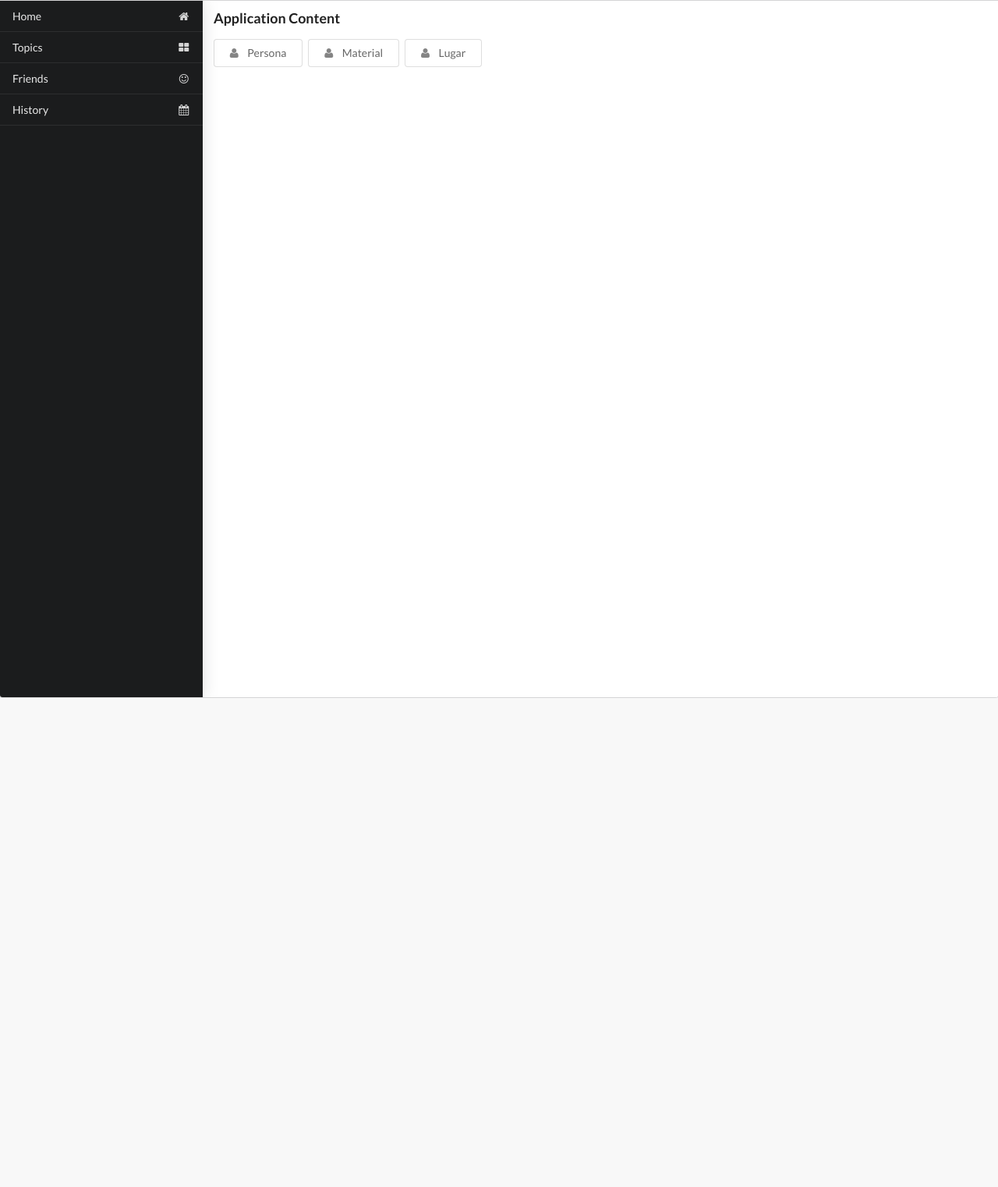
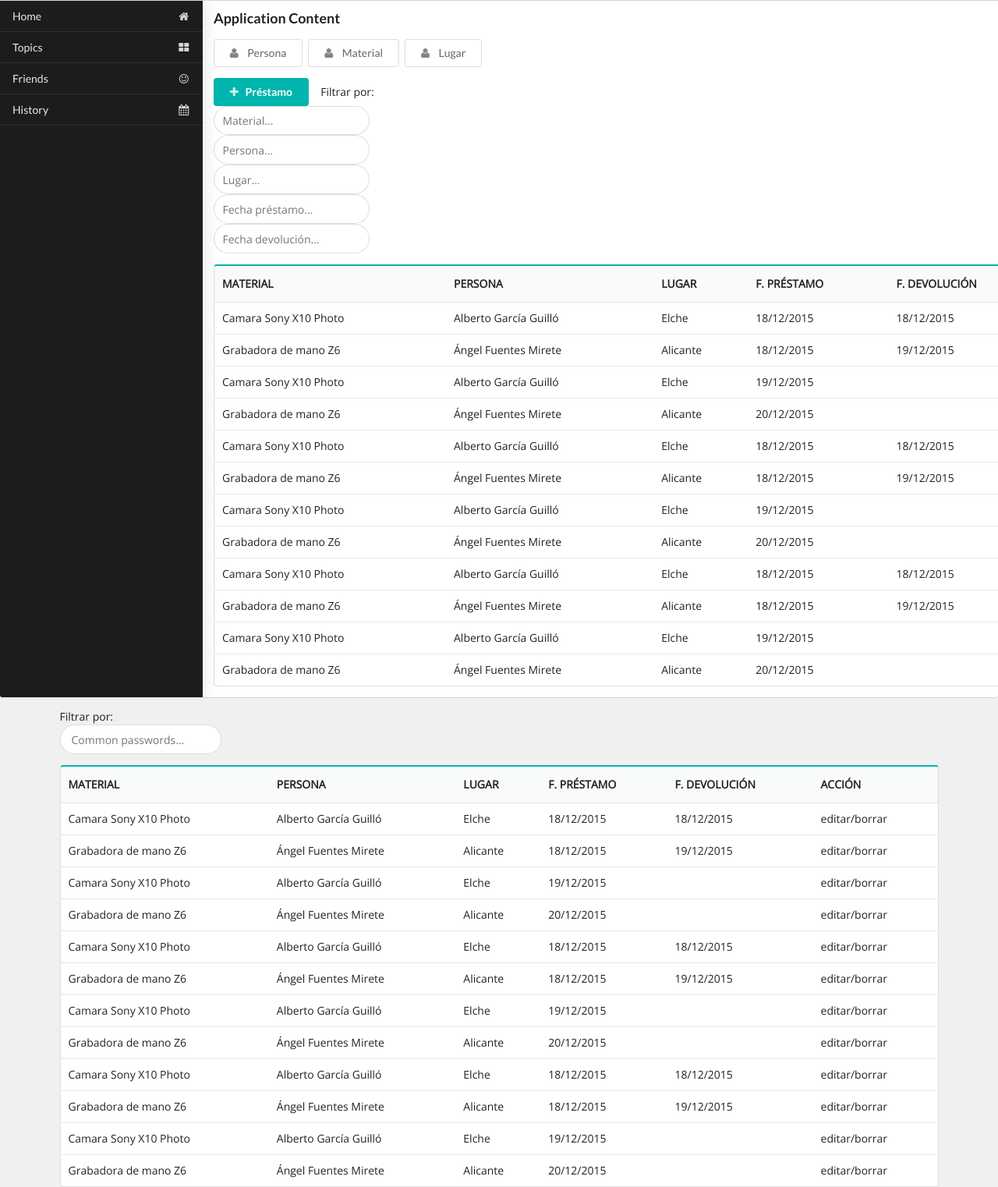
Before and after one commit to manutepowa/Material, a PHP site: page /views/prueba.php in a window 1280 px wide. Shown: the whole page at 78% size. Before the commit the page ends 895 px from the top, so only its background shows below. Run offline with PHP 8.4, Linux system fonts and the light colour scheme; data comes from the database, SQL or seed files in the repository; data that the repository does not hold is empty.

Commit message:
Filters started

```diff
--- a/function/getPrestamo.php
+++ b/function/getPrestamo.php
@@ -9,7 +9,7 @@
 
 	// $search = $_GET['q'];
 
-	$query = "SELECT prestamo.id_prestamo, material.descripcion, persona.nombre, lugar.lugar, prestamo.fecha_prestamo, prestamo.fecha_devolucion FROM material.prestamo, material.material, material.persona, material.lugar WHERE prestamo.id_material = material.id_material AND prestamo.id_persona = persona.id_persona AND prestamo.id_lugar = lugar.id_lugar;";
+	$query = "SELECT prestamo.id_prestamo, material.descripcion, persona.nombre, lugar.lugar, prestamo.fecha_prestamo, prestamo.fecha_devolucion FROM material.prestamo, material.material, material.persona, material.lugar WHERE prestamo.id_material = material.id_material AND prestamo.id_persona = persona.id_persona AND prestamo.id_lugar = lugar.id_lugar ORDER BY prestamo.fecha_prestamo DESC;";
 
 	$row = $conexion->query($query)or die(mysql_error());
 
--- a/site_map/css/style.css
+++ b/site_map/css/style.css
@@ -82,6 +82,7 @@
 .ourColor{
 	background-color: #00B5AD !important;
 	color: white !important;
+	border: 2px solid #00B5AD !important;
 }
 .ourColor:hover{
 	background-color: white !important;
--- /dev/null
+++ b/site_map/js/filter.js
@@ -0,0 +1,17 @@
+$(document).ready(function(){
+	$('.filtros .filtro input').keyup(function(e){
+		var code = e.keyCode || e.which;
+        if (code == '9') return;
+        /* Useful DOM data and selectors */
+        var $input = $(this),
+        inputContent = $input.val().toLowerCase(),
+
+
+
+
+
+        console.log($inputContent);
+
+    });
+
+});
--- a/views/footer.php
+++ b/views/footer.php
@@ -2,6 +2,7 @@
 	<script src="../site_map/js/jquery-1.11.3.min.js"></script>
 	<script src="../site_map/Semantic-UI-CSS-master/semantic.min.js"></script>
 	<script src="../site_map/js/main.js"></script>
+	<script src="../site_map/js/filter.js"></script>
 
 </body>
 </html>
--- a/views/prueba.php
+++ b/views/prueba.php
@@ -141,7 +141,144 @@
             Add Friend
           </button>
       </p> -->
+     <div class="filters">
+    <div class="nprestamo">
+      <button class="ui teal button"><i class="add icon"></i>Préstamo</button>
+      <span>Filtrar por:</span>
+    </div>
+    <div class="filtro">
+      <input class="prompt" type="text" class="form-control" placeholder="Material...">
+      <!-- <div class="results"></div> -->
+    </div>
+    <div class="filtro">
+      <input class="prompt" type="text" class="form-control" placeholder="Persona...">
+      <!-- <div class="results"></div> -->
+    </div>
+    <div class="filtro">
+      <input class="prompt" type="text" class="form-control" placeholder="Lugar...">
+      <!-- <div class="results"></div> -->
+    </div>
+    <div class="filtro">
+      <input class="prompt" type="text" class="form-control" placeholder="Fecha préstamo...">
+      <!-- <div class="results"></div> -->
+    </div>
+    <div class="filtro">
+      <input class="prompt" type="text" class="form-control" placeholder="Fecha devolución...">
+      <!-- <div class="results"></div> -->
+    </div>
+  </div>
+  <!-- <div class="results"></div> -->
+  <!-- </div> -->
 
+    <table class="ui teal table">
+      <thead>
+        <tr>
+          <th>MATERIAL</th>
+          <th>PERSONA</th>
+          <th>LUGAR</th>
+          <th>F. PRÉSTAMO</th>
+          <th>F. DEVOLUCIÓN</th>
+          <th>ACCIÓN</th>
+        </tr>
+      </thead>
+      <tbody>
+        <tr>
+          <td>Camara Sony X10 Photo</td>
+          <td>Alberto García Guilló</td>
+          <td>Elche</td>
+          <td>18/12/2015</td>
+          <td>18/12/2015</td>
+          <td>editar/borrar</td>
+        </tr>
+        <tr>
+          <td>Grabadora de mano Z6</td>
+          <td>Ángel Fuentes Mirete</td>
+          <td>Alicante</td>
+          <td>18/12/2015</td>
+          <td>19/12/2015</td>
+          <td>editar/borrar</td>
+        </tr>
+        <tr>
+          <td>Camara Sony X10 Photo</td>
+          <td>Alberto García Guilló</td>
+          <td>Elche</td>
+          <td>19/12/2015</td>
+          <td></td>
+          <td>editar/borrar</td>
+        </tr>
+        <tr>
+          <td>Grabadora de mano Z6</td>
+          <td>Ángel Fuentes Mirete</td>
+          <td>Alicante</td>
+          <td>20/12/2015</td>
+          <td></td>
+          <td>editar/borrar</td>
+        </tr><tr>
+          <td>Camara Sony X10 Photo</td>
+          <td>Alberto García Guilló</td>
+          <td>Elche</td>
+          <td>18/12/2015</td>
+          <td>18/12/2015</td>
+          <td>editar/borrar</td>
+        </tr>
+        <tr>
+          <td>Grabadora de mano Z6</td>
+          <td>Ángel Fuentes Mirete</td>
+          <td>Alicante</td>
+          <td>18/12/2015</td>
+          <td>19/12/2015</td>
+          <td>editar/borrar</td>
+        </tr>
+        <tr>
+          <td>Camara Sony X10 Photo</td>
+          <td>Alberto García Guilló</td>
+          <td>Elche</td>
+          <td>19/12/2015</td>
+          <td></td>
+          <td>editar/borrar</td>
+        </tr>
+        <tr>
+          <td>Grabadora de mano Z6</td>
+          <td>Ángel Fuentes Mirete</td>
+          <td>Alicante</td>
+          <td>20/12/2015</td>
+          <td></td>
+          <td>editar/borrar</td>
+        </tr><tr>
+          <td>Camara Sony X10 Photo</td>
+          <td>Alberto García Guilló</td>
+          <td>Elche</td>
+          <td>18/12/2015</td>
+          <td>18/12/2015</td>
+          <td>editar/borrar</td>
+        </tr>
+        <tr>
+          <td>Grabadora de mano Z6</td>
+          <td>Ángel Fuentes Mirete</td>
+          <td>Alicante</td>
+          <td>18/12/2015</td>
+          <td>19/12/2015</td>
+          <td>editar/borrar</td>
+        </tr>
+        <tr>
+          <td>Camara Sony X10 Photo</td>
+          <td>Alberto García Guilló</td>
+          <td>Elche</td>
+          <td>19/12/2015</td>
+          <td></td>
+          <td>editar/borrar</td>
+        </tr>
+        <tr>
+          <td>Grabadora de mano Z6</td>
+          <td>Ángel Fuentes Mirete</td>
+          <td>Alicante</td>
+          <td>20/12/2015</td>
+          <td></td>
+          <td>editar/borrar</td>
+        </tr>
+      </tbody>
+    </table>
+  </div>
     </div>
   </div>
 
```
